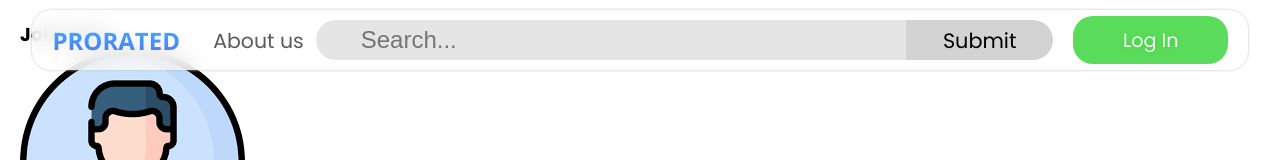
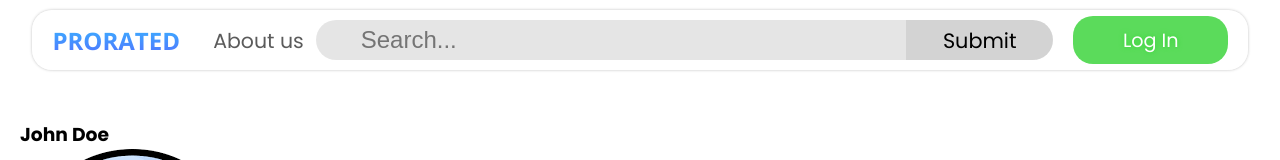
Before and after one commit to lgxxhi/Prorated-Front-End, a React (Create React App) app: page /profile in a window 1280 px wide. Shown: the top 160 px of the page. Built offline with nearby package versions, Linux system fonts and the light colour scheme.

Commit message:
feature: new navbar hide function

```diff
--- a/src/Components/Navbar.js
+++ b/src/Components/Navbar.js
@@ -1,10 +1,12 @@
-import React from "react";
+import React, { useEffect, useState } from "react";
 import { Link, useNavigate } from "react-router-dom";
 import "../Styles/Global.scss";
 import SearchBar from "./SearchBar";
 
 function Nav() {
   const navigate = useNavigate();
+  const [prevScrollPos, setPrevScrollPos] = useState(0);
+  const [visible, setVisible] = useState(true);
 
   function handleClick(e, location) {
     e.preventDefault();
@@ -19,9 +21,28 @@ function Nav() {
     );
   }
 
+  function handleScroll() {
+    const currentScrollPos = window.scrollY;
+    if (currentScrollPos > prevScrollPos && currentScrollPos > 100) {
+      setVisible(false);
+    } else {
+      setVisible(true);
+    }
+    setPrevScrollPos(currentScrollPos);
+  }
+
+  useEffect(() => {
+    window.addEventListener("scroll", handleScroll);
+    return () => window.removeEventListener("scroll", handleScroll);
+  });
+
+  console.log(window.scrollY);
+
   return (
     <nav className="navbar">
-      <div className="navbar__menu">
+      <div
+        className={`navbar__menu ${visible ? "navbar-show" : "navbar-hide"}`}
+      >
         <div className="navbar__menu__components">
           <h1
             onClick={(e) => handleClick(e, "/")}
--- a/src/Styles/Components/Navbar.scss
+++ b/src/Styles/Components/Navbar.scss
@@ -13,7 +13,7 @@ $logo: "Open Sans", sans-serif;
   &__menu {
     display: grid;
     grid-template-columns: auto 16%;
-    background-color: rgba(255, 255, 255, 0.8);
+    background-color: rgba(255, 255, 255, 0.65);
     backdrop-filter: blur(10px);
     box-shadow: 0px 0px 3px rgb(191, 191, 191);
     border-radius: 20px;
@@ -74,3 +74,16 @@ $logo: "Open Sans", sans-serif;
     }
   }
 }
+
+.navbar-hide {
+  opacity: 0;
+  position: fixed;
+  transform: scale(0.98);
+  transition: 0.2s;
+}
+
+.navbar-show {
+  opacity: 1;
+  transform: scale(1);
+  transition: 0.2s;
+}
--- a/src/Styles/Global.scss
+++ b/src/Styles/Global.scss
@@ -1,21 +1,21 @@
-@use 'Home';
-@use 'Components/Buttons';
-@use 'Components/SearchBar';
-@use 'Components/ServiceCard.scss';
-@use 'Components/Navbar.scss';
-@use 'Components/Footer.scss';
+@use "Home";
+@use "Components/Buttons";
+@use "Components/SearchBar";
+@use "Components/ServiceCard.scss";
+@use "Components/Navbar.scss";
+@use "Components/Footer.scss";
 
-@import url('https://fonts.googleapis.com/css2?family=Poppins:wght@100;200;300;400;500;700;800&display=swap');
+@import url("https://fonts.googleapis.com/css2?family=Poppins:wght@100;200;300;400;500;700;800&display=swap");
 
 // Font Variables
-$main: 'Poppins', sans-serif;
+$main: "Poppins", sans-serif;
 
-body{
+body {
   font-family: $main;
   margin: 0;
 }
 
-nav{
+nav {
   position: fixed;
   top: 0;
 }
@@ -26,7 +26,7 @@ nav{
 //     min-height: 100vh;
 // }
 
-.content-wrap{
+.content-wrap {
   flex: 1;
   min-height: 65vh;
 }
@@ -37,3 +37,8 @@ any other property for the whole project*/
 /* This should be the only file that will be imported on any
 file. This is because all the other SCSS files will
 be imported in this global file.*/
+
+.contractor-listings-route,
+.contractor-profile-container {
+  margin-top: 100px;
+}
--- a/src/components/ContractorListings/ContractorListings.js
+++ b/src/components/ContractorListings/ContractorListings.js
@@ -37,7 +37,7 @@ function ContractorListings(contractorData) {
   // console.log(filtered);
 
   return (
-    <div className="container">
+    <div className="container contractor-listings-route">
       <div className="main">
         <div className="main-header">
           <div className="left-main">
```
Lines whose indentation alone changed are shown as unchanged.
